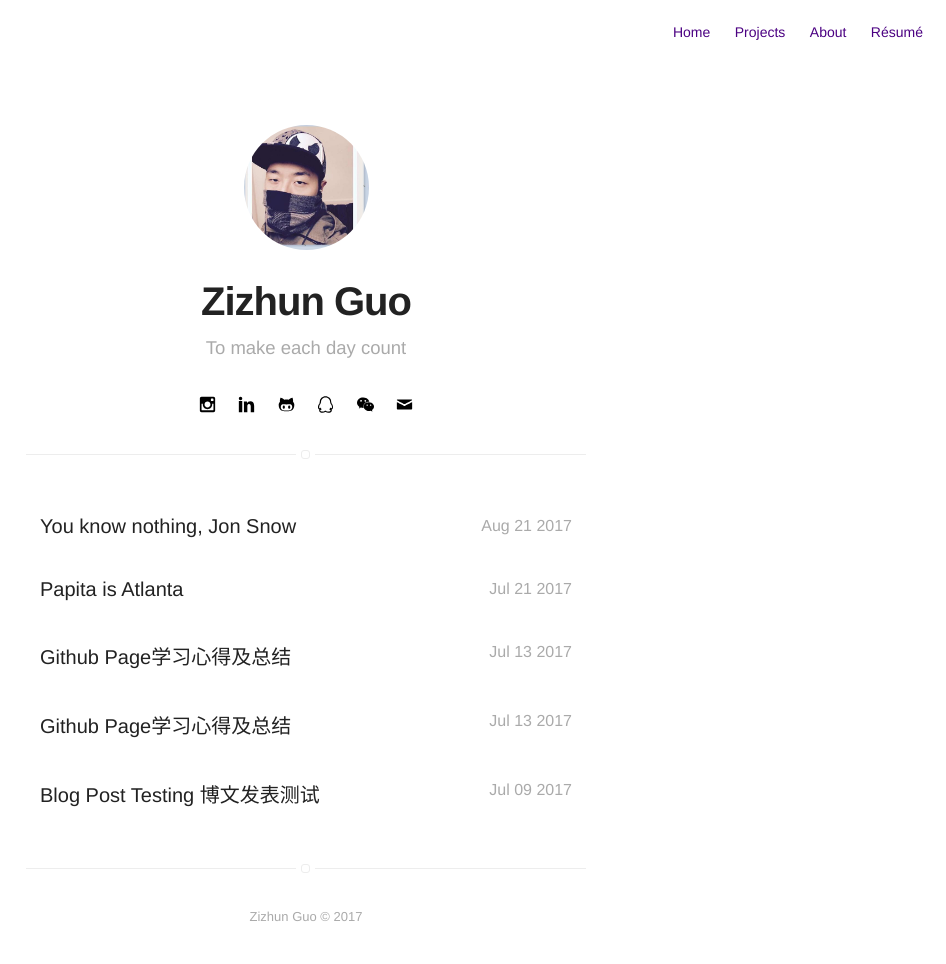
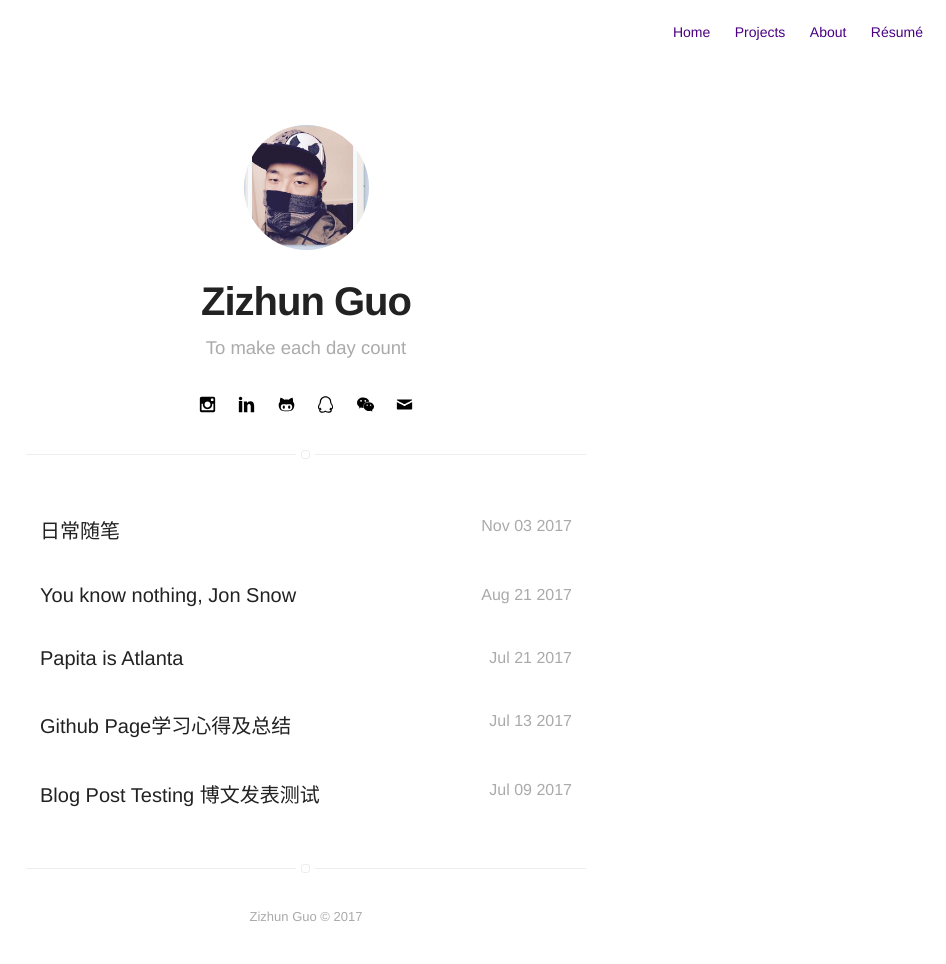
Before and after one commit to zizhGuo/zizhGuo.github.io, a Jekyll site: the page built from blog/index.html, in a window 1280 px wide. Shown: the whole page, without its empty margins (334-1280 px from the left). Built offline with Jekyll 4.4.1, drawn with Linux system fonts in a browser that asks for light colours.

Commit message:
post updated

```diff
--- a/_posts/2017-11-03-Thor-Movie-美国日常.markdown
+++ b/_posts/2017-11-03-Thor-Movie-美国日常.markdown
@@ -1,7 +1,7 @@
 ---
-title: "Github Page学习心得及总结"
+title: "日常随笔"
 layout: post
-date: 2017-07-13 11:58PM
+date: 2017-11-03 11:58PM
 image: /assets/header/forest.jpg
 headerImage: true
 tag:
```
